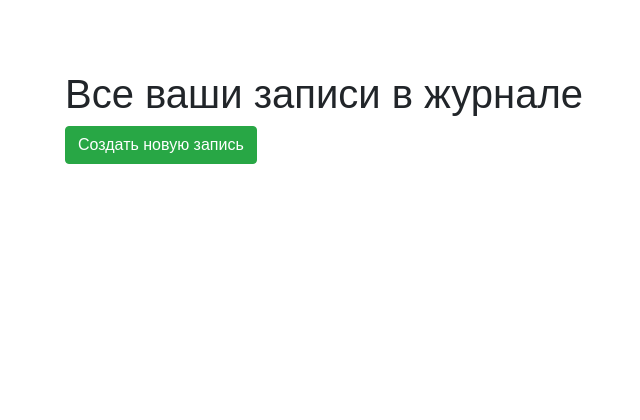
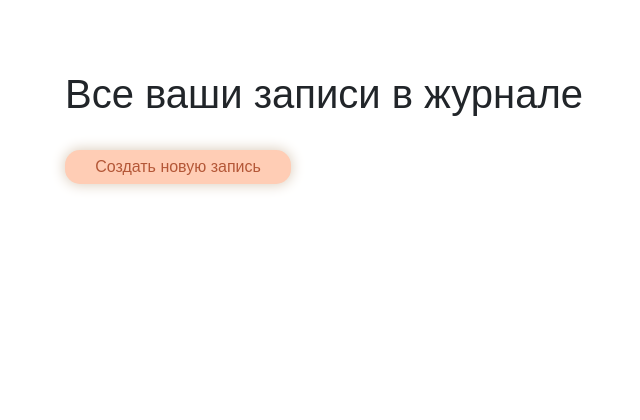
Before and after one commit to avoskadroptime/potential-octo-lamp, a Yii app: template views/site/users-posts.php in a window 1280 px wide. Shown: the top 420 px of the page, without its empty margins (5-645 px from the left). Run offline with PHP 8.4 and a stand-in for Yii, Linux system fonts and the light colour scheme; the template is opened without the code that fills it, so the values that code supplies are empty; some libraries are stand-ins or nearby versions.

Commit message:
слегка подкорректированно

```diff
--- a/views/site/users-posts.php
+++ b/views/site/users-posts.php
@@ -11,10 +11,8 @@ $this->title = 'Все ваши записи';
 //\yii\helpers\VarDumper::dump($posts,10,true);
 //\yii\helpers\VarDumper::dump($one->selectedTags,10,true);
 ?>
-
 <h1>Все ваши записи в журнале</h1>
-<a class="btn btn-success" href="<?=Url::to(['post/create']);?>"> Создать новую запись</a>
-
+<a class="btn LoveButt" href="<?=Url::to(['post/create']);?>"><div>Создать новую запись</div> </a>
 <div class="row">
     <?php foreach ($posts as $one): ?>
     <div class="onePost">
@@ -28,8 +26,6 @@ $this->title = 'Все ваши записи';
         <?php if($one->getTagsAsString()!=Null) {?>
         <div  class="OnePost_tags rowPost_tags">#<?=$one->getTagsAsString()?></div><?php
         }?>
-
-
 </div>
 
 <?php endforeach;?>
--- a/web/css/site.css
+++ b/web/css/site.css
@@ -333,6 +333,35 @@ main{
 
     color: #9FAABD !important;
 }
+.LoveButt{
+    display: flex;
+    justify-content: center;
+    align-items: center;
+    box-shadow: 0 0 13px 1px rgb(220, 206, 189);
+    width: 200px;
+    height: 20px;
+    margin-top: 2em;
+    background: #ffcdb5;
+    border-radius: 15px;
+    font-family: 'Ubuntu' , sans-serif;
+    font-style: normal;
+    font-weight: 500;
+    font-size: 16px;
+    line-height: 0;
+    /* identical to box height, or 0px */
+    text-align: center;
+    color: #b45737;
+}
+.LoveButt:hover{
+    background-color: #ffb8a0;
+    box-shadow:0 0 30px 3px #ffb4b4;
+    color: #FFFFFF;
+
+
+
+
+}
+
 
 
 
```
Also changed, not shown: views/site/all-posts.php (+13 -12 lines).
